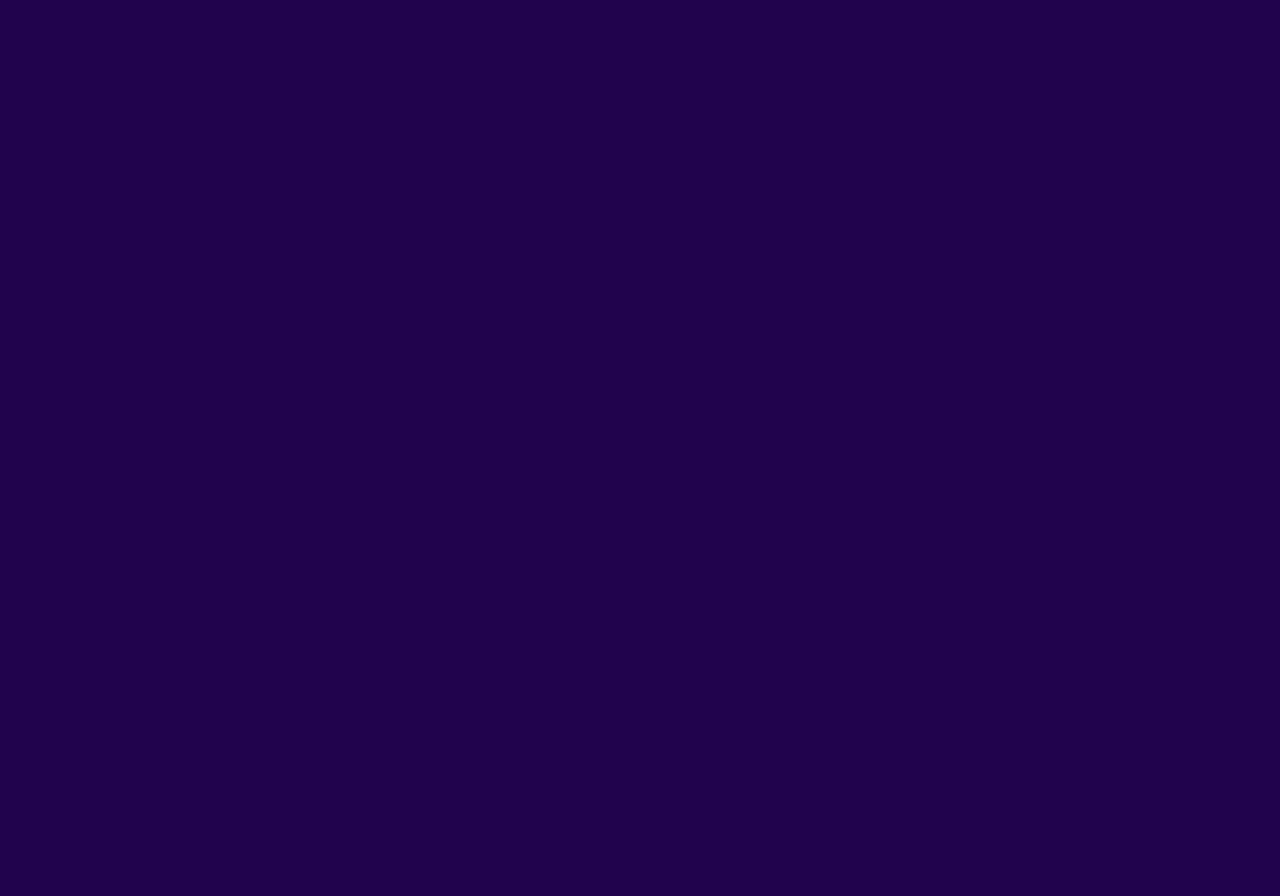
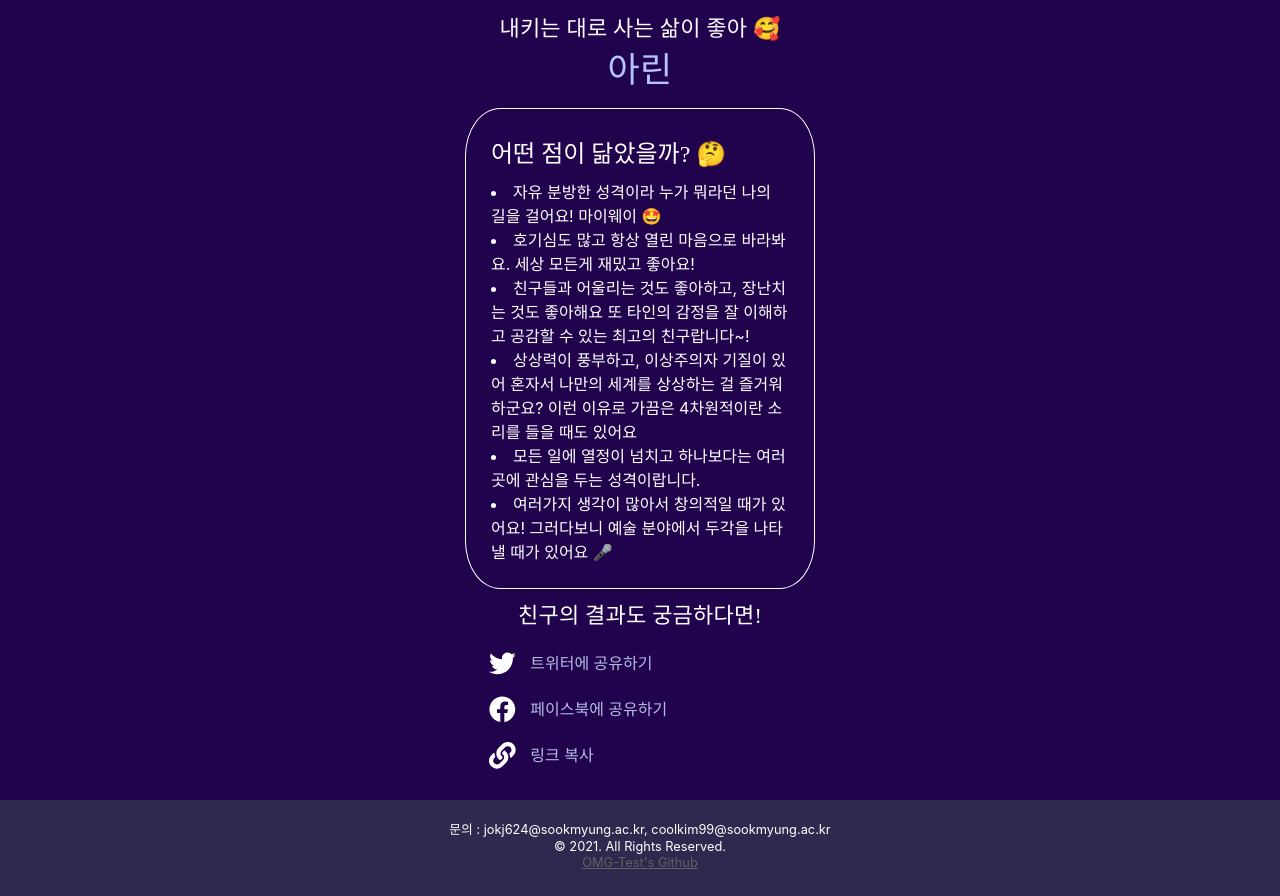
Before and after one commit to jokj624/OMG-Test, a React (Create React App) app: page /result in a window 1280 px wide. Shown: the part 300-1196 px from the top of the page. Before the commit the page ends 800 px from the top, so only its background shows below. Built offline with nearby package versions, Linux system fonts and the light colour scheme; a web font is replaced by a local one.

Commit message:
feat: footer 레이아웃 수정 및 전체 result 추가

```diff
--- a/public/index.html
+++ b/public/index.html
@@ -5,10 +5,14 @@
     <link rel="icon" href="%PUBLIC_URL%/favicon.ico" />
     <meta name="viewport" content="width=device-width, initial-scale=1" />
     <meta name="theme-color" content="#000000" />
+    <meta property="og:title" content="재미로 보는 나와 비슷한 오마이걸 멤버는?" />
     <meta
       name="description"
-      content="Web site created using create-react-app"
+      content="나와 비슷한 오마이걸 멤버는 누굴지 테스트 해보세요!"
     />
+    <meta property="og:image" content="http://localhost:3000/img/omgmeta.png" />
+    <!--공유하기 버튼 눌렀을 때 썸네일 이미지, 타이틀, 설명-->
+
     <link rel="apple-touch-icon" href="%PUBLIC_URL%/logo192.png" />
     <!--
       manifest.json provides metadata used when your web app is installed on a
--- a/src/components/common/Button.js
+++ b/src/components/common/Button.js
@@ -8,8 +8,8 @@ const StyledButton = styled.button`
     font-size: ${props=>props.fontSize || "1.5em"};
     font-weight: ${props=>props.weight || "bold"};
     padding: .5em .5em;
-    background: #139af8;
-    color: white;
+    background: ${props=>props.background || "#139af8"};
+    color: ${props=>props.color || "white"};
     outline: none;
     box-shadow : 2px 2px 5px #999;
 `;
--- a/src/components/common/Footer.js
+++ b/src/components/common/Footer.js
@@ -3,11 +3,9 @@ import styled from 'styled-components';
 
 const Footerdiv = styled.div`
     position : relative;
-    bottom: 0;
-    left: 0;
+    height: 6em;
     width : 100%;
-    height: 100px;
-    background-color : rgb(173, 189, 255);
+    background-color : #2E294E;
     text-align : center;
     p {
         font-size : 0.8rem;
@@ -17,6 +15,7 @@ const Footerdiv = styled.div`
 
 const Text = styled.div`
     padding-top : 18px;
+    color: white
 `
 
 const Footer = () => {
--- a/src/components/common/LoadingBar.js
+++ b/src/components/common/LoadingBar.js
@@ -9,11 +9,8 @@ const Progress = styled.div`
     font-family: 'TTTogether';
     border-radius: 20px;
     height: 100%;
-    width: 100%;
+    width: 80%;
     margin : 0 auto;
-    @media (max-width: 350px) {
-        width: 300px;
-    }
 
 `;
 
--- a/src/components/common/Maincard.js
+++ b/src/components/common/Maincard.js
@@ -49,7 +49,6 @@ const MainCard = ({ history }) => {
   return (
     <>
     <Wrapper>
-      <Spacer />
     <Main>
       <Img src={omg}/>
       <Typography className={classes.title}>재미로 보는</Typography>
--- a/src/components/common/Responsive.js
+++ b/src/components/common/Responsive.js
@@ -2,10 +2,13 @@ import React from 'react';
 import styled from 'styled-components';
 
 const ResponsiveBlock = styled.div`
+  display: flex;
+  align-items : center;
+  justify-content: center;
   width: 350px;
   margin: 0 auto; /* 중앙 정렬 */
   @media (max-width : 349px) {
-    width : 100%;
+    width : 90%;
 }
 
 `;
--- a/src/components/common/Wrapper.js
+++ b/src/components/common/Wrapper.js
@@ -3,7 +3,7 @@ import styled from 'styled-components';
 import Responsive from './Responsive';
 
 const WrapperDiv = styled(Responsive)`
-    height: 90%;
+    min-height: 100%;
 `
 
 const Wrapper = (props) => {
--- a/src/components/quizs/Quizcard.js
+++ b/src/components/quizs/Quizcard.js
@@ -12,7 +12,6 @@ import '../common/Main.css';
 
 const Question = styled.div`
   text-align : center;
-  height : 700px;
   margin : 0;
   padding : 0;
 `;
@@ -23,7 +22,7 @@ const Spacer = styled.div`
 
 const useStyles = makeStyles({
     title: {
-      fontSize: 22,
+      fontSize: 20,
       marginBottom : '10px',
       marginTop : '10px',
       textAlign: "center",
@@ -42,7 +41,6 @@ const QuizCard = ({ match }) => {
     const classes = useStyles();
     const [curQuiz, setQuiz] = useState({});
     const [id, setId] = useState(0);
-    const [showResult, setShowResult] = useState(false);
 
     useEffect(()=>{
       const num = parseInt(match.params.id);
@@ -68,7 +66,6 @@ const QuizCard = ({ match }) => {
 
     return(
         <Wrapper>
-          <Spacer/>
           {match.params.id < 10 &&
             <Question>
                 <Typography className={classes.title}>{match.params.id}/10</Typography><br/>
@@ -78,7 +75,7 @@ const QuizCard = ({ match }) => {
                 {curQuiz.answer && curQuiz.answer.map((item, index)=>(
                  <Link to={`/question/${id}`} key={index} >
                     <Button className={classes.button}
-                    weight={"normal"} width={"85%"} fontSize={"1.3em"} onClick={() => getScore(item.name)}>{item.text} </Button>
+                    weight={"normal"} width={"85%"} fontSize={"1.2em"} color={"black"} background={"#D1B6E1"} onClick={() => getScore(item.name)}>{item.text} </Button>
                  </Link>
                 ))}
             </Question>
@@ -91,7 +88,8 @@ const QuizCard = ({ match }) => {
                 {curQuiz.answer && curQuiz.answer.map((item, index)=>(
                  <Link to={`/result`} key={index}>
                     <Button className={classes.button}
-                    weight={"normal"} width={"85%"} fontSize={"1.3em"} onClick={() => getScore(item.name)}>{item.text}</Button>
+                    weight={"normal"} width={"85%"} fontSize={"1.3em"} color={"black"} background={"#D1B6E1"}
+                    onClick={() => getScore(item.name)}>{item.text}</Button>
                  </Link>
                 ))}
             </Question>
--- a/src/components/results/Resultcard.js
+++ b/src/components/results/Resultcard.js
@@ -7,19 +7,16 @@ import styled from 'styled-components';
 import score from '../../pages/contents/score';
 import LoadingBar from '../common/LoadingBar';
 import { FontAwesomeIcon } from '@fortawesome/react-fontawesome';
-import { faTwitter } from '@fortawesome/free-brands-svg-icons';
+import { faTwitter, faFacebook } from '@fortawesome/free-brands-svg-icons';
+import { faLink } from '@fortawesome/free-solid-svg-icons';
 import '../common/Main.css';
 import Footer from '../common/Footer';
+
 const Result = styled.div`
   text-align : center;
-  height : 700px;
   margin : 0;
   padding : 0;
 `;
-const Spacer = styled.div`
-  height : 4rem;
-`;
-
 
 const useStyles = makeStyles({
     title: {
@@ -84,6 +81,9 @@ const ShareBox = styled.div`
         outline: none;
         border: none;
     }
+    textarea {
+        opacity: 0;
+    }
   `;
 
 const Resultcard = () => {
@@ -106,38 +106,67 @@ const Resultcard = () => {
         const newLocal = require(`../../img/${source}`);        //img source 설정
         setSrc(newLocal.default);
         const tick = setTimeout(() => {
-      //      setShowResult(true);
+            setShowResult(true);
         }, 3000);
         return () => clearTimeout(tick);
     }, [omg]);
 
+    const copyUrlRef = React.useRef();
+
+    const copyUrl = (e) => {
+        if(!document.queryCommandSupported("copy")){
+            return alert("복사 기능이 지원 되지 않는 브라우저입니다.");
+        }
+        copyUrlRef.current.select();
+        document.execCommand('copy');
+        e.target.focus();
+        //링크 복사 함수
+    }
     const shareTwitter = () => {
         window.open("https://twitter.com/intent/tweet"
             + "?via=likeCpp"
-            + "&text=" + encodeURIComponent("재미로 보는 나와 비슷한 오마이걸 멤버는?!") // Title in this html document
+            + "&text=" + encodeURIComponent("재미로 보는 나와 비슷한 오마이걸 멤버는?!") // twitter 공유 함수
             + "&url=" + encodeURIComponent(window.location.href)
         );
 
+    };
+    const shareFacebook = () => {
+        window.open('https://www.facebook.com/sharer/sharer.php'    //facebook 공유 함수
+            + "?u=" + encodeURIComponent(window.location.href)
+        );
     };
 
     return (
         <>
         <Wrapper>
-            <Spacer />
             {showResult &&
                 <Result>
                     <Typography className={classes.title}>당신과 가장 비슷한</Typography>
                     <Typography className={classes.title}>오마이걸 멤버는!</Typography>
-                    <Img src={omgsrc} />
+                    <Img src = {omgsrc}/>
                     <Typography className={classes.title}>{result[omg].message}</Typography>
                     <Typography className={classes.name}>{result[omg].omg}</Typography>
                     <Textbox>
-                        <Subtitle>어떤 점이 닮았을까?</Subtitle>
-                        <Text>{result[omg].result}</Text>
-                    </Textbox>
+                        <Subtitle>어떤 점이 닮았을까? 🤔</Subtitle>
+                        <Text dangerouslySetInnerHTML={{__html: result[omg].result}}></Text>
+                     </Textbox>
+                    <Typography className={classes.title}>친구의 결과도 궁금하다면!</Typography>
                     <ShareBox>
                         <button onClick={shareTwitter} >
-                            <FontAwesomeIcon icon={faTwitter} size="2x" color="white" /><Share>트위터에 공유하기!</Share>
+                            <FontAwesomeIcon icon={faTwitter} size="2x" color="white" /><Share>트위터에 공유하기</Share>
+                        </button>
+                    </ShareBox>
+                    <ShareBox>
+                        <button onClick={shareFacebook} >
+                            <FontAwesomeIcon icon={faFacebook} size="2x" color="white" /><Share>페이스북에 공유하기</Share>
+                        </button>
+                    </ShareBox>
+                    <ShareBox>
+                        <button onClick={copyUrl} >
+                            <FontAwesomeIcon icon={faLink} size="2x" color="white" /><Share>링크 복사</Share>
+                            <form>
+                                <textarea ref={copyUrlRef} defaultValue={window.location.href} />
+                            </form>
                         </button>
                     </ShareBox>
                 </Result>
--- a/src/pages/QuestionPage.js
+++ b/src/pages/QuestionPage.js
@@ -1,12 +1,10 @@
 import React from 'react';
-import Footer from '../components/common/Footer';
 import QuizCard from '../components/quizs/Quizcard';
 
 const QuestionPage = ({ match }) =>{
     return(
         <>
         <QuizCard match={match} />
-        <Footer />
         </>
     );
 };
--- a/src/pages/contents/result.js
+++ b/src/pages/contents/result.js
@@ -2,44 +2,44 @@ const result = [
     {
         'omg': '효정',
         'img' : 'hyojung.png',
-        'message': "항상 방긋방긋 긍정적 에너지 뿜뿜!",
-        'result' : "당신은 항상 행복하고 하루하루가 즐거운 사람이군요! ~~~~당신은 항상 행복하고 하루하루가 즐거운 사람이군요! ~~~~당신은 항상 행복하고 하루하루가 즐거운 사람이군요! ~~~~당신은 항상 행복하고 하루하루가 즐거운 사람이군요! ~~~~당신은 항상 행복하고 하루하루가 즐거운 사람이군요! ~~~~당신은 항상 행복하고 하루하루가 즐거운 사람이군요! ~~~~당신은 항상 행복하고 하루하루가 즐거운 사람이군요! ~~~~당신은 항상 행복하고 하루하루가 즐거운 사람이군요! ~~~~"
+        'message': "항상 방긋방긋 긍정적 에너지 뿜뿜 😚",
+        'result' : "<li>당신은 항상 행복하고 하루하루가 즐거운 사람입니다!</li><li>당신은 좋아하는건 물불 안가리고 열심히하지만 좋아하는게 너무 많아 매우 바쁘게 생활하는 타입이에요.</li><li>그러나 바빠도 내가 좋아하는 일이라면 절대 힘들지 않아! 라는 so happy한 생각 덕분에 하루하루가 행복하답니다:)</li><li>몰이를 당하면 '나에게 관심을 가져주는 친구가 이렇게 많구나' 하며 좋아하고 스케쥴이 많아 피곤해도 '내가 잘나가니까 바쁘지!' 하며 행복회로 돌리기의 타고난 재능이 있습니다.</li><li>또한 혼자 가만히 집에 있는건 너무너무 지루해!!! 쉬는 날에는 집에서 사부작거리거나 친구를 만나야 힐링이 되는 전형적인 '인싸'입니다.</li>"
     },
     {
         'omg': '미미',
         'img' : 'mimi.png',
-        'message': "항상 웃으며 긍정적 에너지 뿜뿜!",
-        'result' : "당신은 항상 행복하고 하루하루가 즐거운 사람이군요! ~~~~"
+        'message': "홀로 자유로운게 좋아 😋",
+        'result' : "<li>당신은 낯선 사람을 보면 도망가는 부끄럼쟁이군요!</li><li>많은 관심은 사절!! 과도한 관심보다 적당한 관심이 더 기분 좋게 만들어요</li><li>하지만 이런 나와 친해진다면 그 누구보다도 빙구같은 매력을 보여줄 수 있어요!</li><li>내 사람은 내가 챙긴다! 라는 마인드가 있어 친해지기 어려워도 한번 친해지면 깊은 관계를 맺을 수 있어요.</li><li>친구들에게 괴롭힘도 종종 당할 것 같네요! 그러나 그런 관심은 싫지 않다!! 몰이 당하는 줄 알면서도 당해주는 편이에요😉</li><li>귀찮아하는 것 같지만 그래도 할건 하는 스타일! 해야겠다고 마음먹으면 누구보다 계획적이죠!</li><li>뇌가 쉬는 동안 온갖 상상을 하곤 해서 나만의 세계를 그려본 적이 있을거에요. 당신은 생각보다 창의적이랍니다!</li>"
     },
     {
         'omg': '유아',
         'img' : 'yooa.png',
-        'message': "항상 웃으며 긍정적 에너지 뿜뿜!",
-        'result' : "당신은 항상 행복하고 하루하루가 즐거운 사람이군요! ~~~~"
+        'message': "밝은 얼굴에 근심걱정 한방울 💧",
+        'result' : "<li>생각보다 귀차니즘을 많이 타는 성격이에요! 할 필요성을 못느끼면 그 필요성이 생길 때까지 미루죠</li><li>그러나 하겠다고 마음만 먹으면 그 누구보다 열심히!!! 원하는 분야에서는 최고가 되고 싶어 해요.</li><li>항상 밝지만 내면에는 걱정이 많답니다. 은근 고민 거리도 많지만 누군가에게 피해주는 행동은 할 수 없어요..! 그렇기 때문에 착하다는 소리를 자주 들어요</li><li>즐겁게 노는 것을 좋아하는데 다수의 사람은 싫어요! 저랑 정말 친한 사람들이랑 놀고 싶어요😚</li><li>내가 느끼는 기분을 상대방에게 표현하는게 어려워요</li><li>혼자만의 시간이 필요하고 쉴 때는 혼자 내가 하고싶을 걸 하면서 보내고 싶어요.</li>"
     },
     {
         'omg': '승희',
         'img' : 'seunghee.png',
-        'message': "항상 웃으며 긍정적 에너지 뿜뿜!",
-        'result' : "당신은 항상 행복하고 하루하루가 즐거운 사람이군요! ~~~~"
+        'message': "아무도 내 흥을 막을 수 없어 🤪",
+        'result' : "<li>흥을 빼면 0인 당신!! 주체할 수 없는 흥을 마구 발산시키는 분위기 메이커네요!</li><li>집에서 쉬는 것보다 일하는게 좋아!! 바쁘고 즐거운 삶을 추구해 정적인 라이프와는 맞지 않군요. 3일동안 말 못 하는 것보단 3일 동안 떠드는게 차라리 나아요!</li><li>술을 잘한다면 술 자리는 최고! 술을 못한다면 물을 마셔서라도 술자리는 가야해요! 왜냐구요? 내 흥을 발산시켜야하거든요!</li><li>밖에서 에너지를 다 쓰면 집에서는 가만히 있어야 해요. 충전해야 하거든요😏 어떻게 사람이 매일 매일 기분이 업 되어있을 수 있겠어요?</li><li>노는 것도 열심히, 일도 열심히 해요. 일을 못하는 자기자신을 보는 게 너무 싫어요!</li><li>원하는게 분명해서 선택장애는 없어요. 아주 단번에 고른답니다</li>"
     },
     {
         'omg': '지호',
-        'img': 'jiho.png',
-        'message': "항상 웃으며 긍정적 에너지 뿜뿜!",
-        'result' : "당신은 항상 행복하고 하루하루가 즐거운 사람이군요! ~~~~"
+        'img' : 'jiho.png',
+        'message': "아닌건 아닌거야! 단호하지호 🎃",
+        'result' : "<li>직설적인 화법을 쓰면서도 남의 기분을 나쁘게 하지는 않는 당신! 농담을 적절하게 잘 하는 재주가 있군요!</li><li>나 또는 내 사람들에게 무례하게 행동하는 걸 참을 수 없어요. 아닌건 No! 좋은 건 Yes! 단호한 사람이랍니다! 😠</li><li>사업가형 기질이 있어 타인의 작은 변화도 잘 눈치챌 수 있어요. 사소한 것 하나도 놓치지 않는 세심한 사람이네요!</li><li>열정적이고 활발해서 게임이나 몸 쓰는 일에도 승부욕이 강하고 곧잘 해내는 사람이에요! 💪</li><li>새로운 것에 도전하는 것도 좋아해서 가끔 즉흥적인 행동을 할 때도 있어요! 자유 분방한거죠~</li><li>이렇게 활발한 나도 가끔은 집에서 쉬어줘야해요! 은근 귀찮음을 많이 느껴서 누워서 나만의 시간을 가지는 걸 좋아해요.</li>"
     },
     {
         'omg': '비니',
-        'img': 'binie.png',
-        'message': "항상 웃으며 긍정적 에너지 뿜뿜!",
-        'result' : "당신은 항상 행복하고 하루하루가 즐거운 사람이군요! ~~~~"
+        'img' : 'binie.png',
+        'message': "배우는게 가장 쉬웠어요 😉",
+        'result' : "<li>참~ 나의 끓어 오르는 학구열을 감출 수가 없네요. 배우는 걸 좋아하고 한번 배울 때 쉽게 포기하지 않아요!</li><li>뭐든지 배우려고 노력해요! 갑자기 시간이 나면 생산적인 일을 해야해요! 시간은 금이니까요 계획도 세워야겠죠? 📝</li><li>계획을 세우고 행동하는 신중한 성격이지만 나보다는 단체를 중시해서 나의 계획이 틀어져도 괜찮아요!</li><li>책임감이 강하고, 성실한 사람이군요? 세상의 정해진 규칙을 성실히 따르려고 노력하는 사람이네요.</li><li>겉으로는 차분하고 따뜻해보여요! 속으로도 그렇답니다. 내 친한 친구들, 가족들에게 사랑이 가득해요!</li><li>조용해보여도 사교성이 좋아요. 모든 사람들과 원만한 관계를 유지하는 사람이네요 👭</li>"
     },
     {
         'omg': '아린',
         'img' : 'arin.png',
-        'message': "항상 웃으며 긍정적 에너지 뿜뿜!",
-        'result' : "당신은 항상 행복하고 하루하루가 즐거운 사람이군요! ~~~~"
+        'message': "내키는 대로 사는 삶이 좋아 🥰",
+        'result' : "<li>자유 분방한 성격이라 누가 뭐라던 나의 길을 걸어요! 마이웨이 🤩</li><li>호기심도 많고 항상 열린 마음으로 바라봐요. 세상 모든게 재밌고 좋아요!</li><li>친구들과 어울리는 것도 좋아하고, 장난치는 것도 좋아해요 또 타인의 감정을 잘 이해하고 공감할 수 있는 최고의 친구랍니다~!</li><li>상상력이 풍부하고, 이상주의자 기질이 있어 혼자서 나만의 세계를 상상하는 걸 즐거워하군요? 이런 이유로 가끔은 4차원적이란 소리를 들을 때도 있어요</li><li>모든 일에 열정이 넘치고 하나보다는 여러 곳에 관심을 두는 성격이랍니다.</li><li>여러가지 생각이 많아서 창의적일 때가 있어요! 그러다보니 예술 분야에서 두각을 나타낼 때가 있어요 🎤</li>"
     },
 ]
 
```
Also changed, not shown: src/pages/contents/question.js (+13 -13 lines), src/img/omgmeta.png (added).
